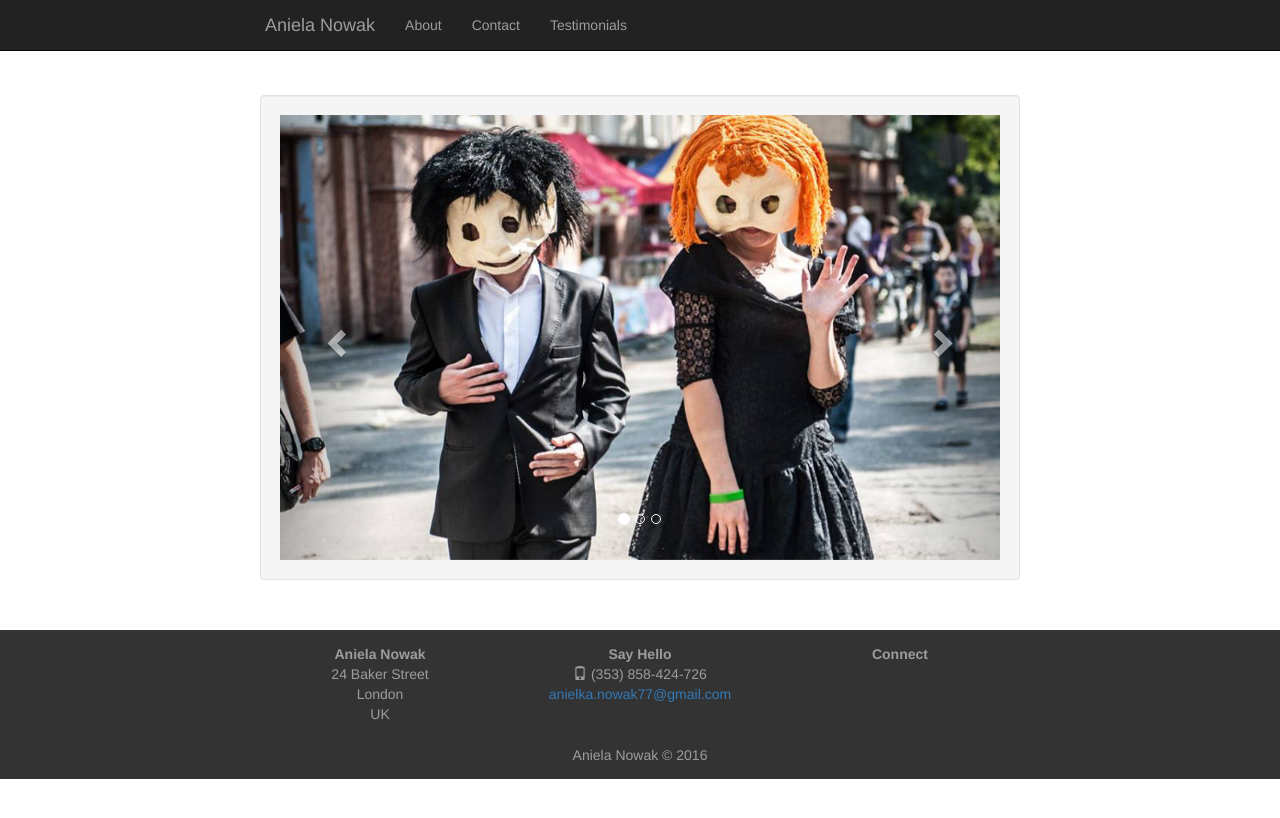
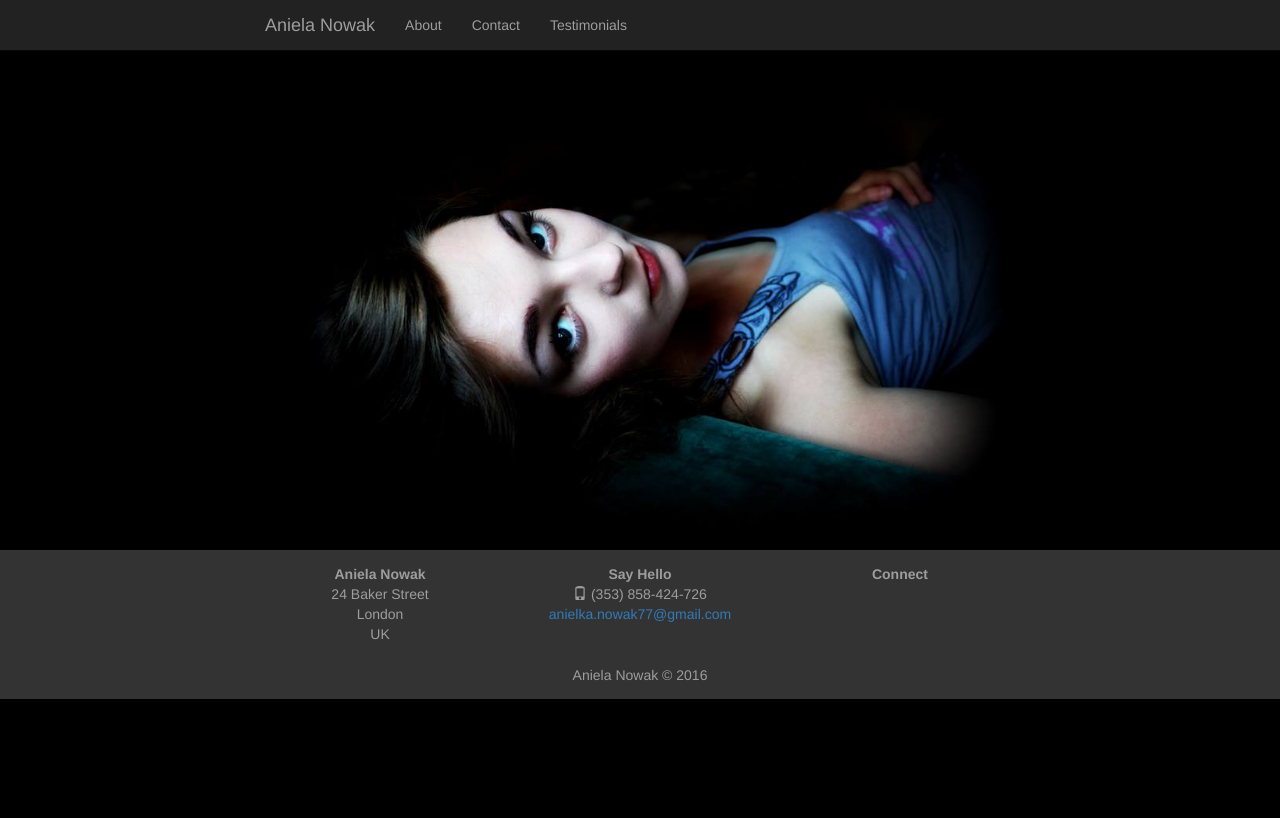
Before and after one commit to anielanowak/anielanowak.github.io, a Jekyll site: the page built from index.html, in a window 1280 px wide. Shown: the top 818 px of the page. Built offline with Jekyll 4.4.1, drawn with Linux system fonts in a browser that asks for light colours.

Commit message:
Create hero image

```diff
--- a/_sass/01tools/_global.sass
+++ b/_sass/01tools/_global.sass
@@ -1,3 +1,4 @@
 // Body padding to push down content when fixed nav bar is used
 body
-    padding: 70px 0 0 0
+    padding: 50px 0 0 0
+    background-color: black
--- a/_sass/01tools/_images.sass
+++ b/_sass/01tools/_images.sass
@@ -0,0 +1,8 @@
+.bg-image
+    position: relative
+
+.bg-image img
+    display: block
+    width: 100%
+    backgrou-size: cover
+    margin: 0 auto
--- a/index.html
+++ b/index.html
@@ -1,43 +1,11 @@
 ---
 layout: default
 ---
-
-<div class="container theme-showcase" role="main">
-  <div class="row carousel-margin">
-    <div class="col-md-8 col-md-offset-2 well">
-      <div id="myCarousel" class="carousel slide" data-ride="carousel">
-        <!-- Indicators -->
-        <ol class="carousel-indicators">
-          <li data-target="#myCarousel" data-slide-to="0" class="active"></li>
-          <li data-target="#myCarousel" data-slide-to="1"></li>
-          <li data-target="#myCarousel" data-slide-to="2"></li>
-        </ol>
-
-        <!-- Wrapper for slides -->
-        <div class="carousel-inner" role="listbox">
-          <div class="item active">
-            <img src="/assets/img/dolls-even.jpg" alt="Dolls" class="img-responsive">
-          </div>
-
-          <div class="item">
-            <img src="/assets/img/looking-up.jpg" alt="Looking up" class="img-responsive">
-          </div>
-
-          <div class="item">
-            <img src="/assets/img/anielka-pod-stolem-b.jpg" alt="Stage Drama" class="img-responsive">
-          </div>
-
-        </div>
-
-        <!-- Left and right controls -->
-        <a class="left carousel-control" href="#myCarousel" role="button" data-slide="prev">
-          <span class="glyphicon glyphicon-chevron-left" aria-hidden="true"></span>
-          <span class="sr-only">Previous</span>
-        </a>
-        <a class="right carousel-control" href="#myCarousel" role="button" data-slide="next">
-          <span class="glyphicon glyphicon-chevron-right" aria-hidden="true"></span>
-          <span class="sr-only">Next</span>
-        </a>
+<div class="container">
+  <div class="row">
+    <div class="col-md-8 col-md-offset-2">
+      <div class="bg-image">
+        <img src="/assets/img/hero-image.jpg" alt="Hero Aniela" class="img-responsive"></img>
       </div>
     </div>
   </div>
```
Also changed, not shown: what-i-do.html (added, +44 -0 lines), assets/img/hero-image.jpg (added).
